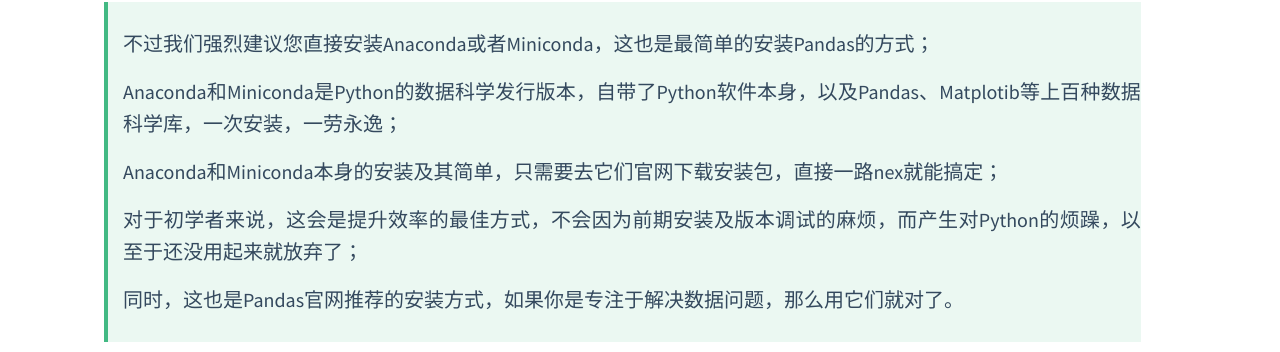
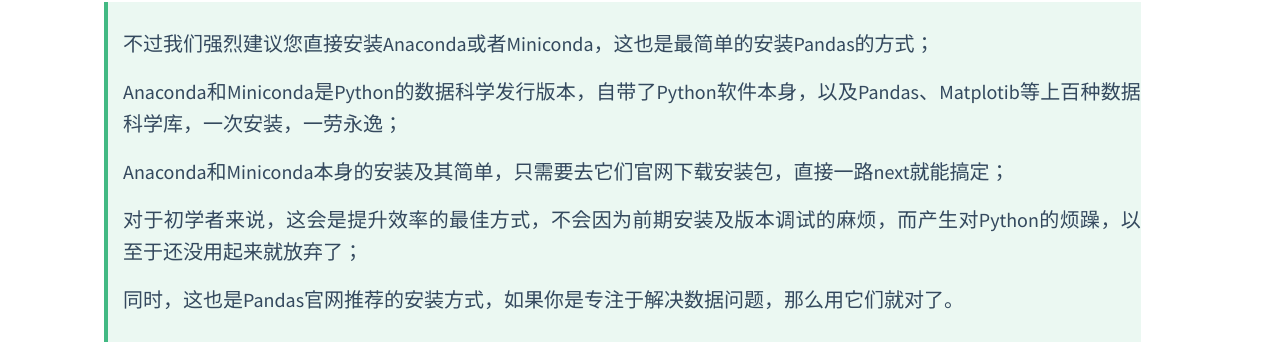
Before and after one commit to ssskz/ssskz.github.io, a Jekyll site: the page built from _posts/2023-2-28-Pandas.md, in a window 1280 px wide and 900 px high, scrolled down 1617 px. Shown: the part 101-453 px from the top of the window. Built offline with Jekyll 4.4.1, drawn with Linux system fonts in a browser that asks for light colours; our own code applies the rules of GitHub Pages for plain Markdown files; a script that is not in the unit is left out.

Commit message:
update
Signed-off-by: ssskz <12497590+ssskz@user.noreply.gitee.com>

```diff
--- a/_posts/2023-2-28-Pandas.md
+++ b/_posts/2023-2-28-Pandas.md
@@ -63,7 +63,7 @@
 >
 >Anaconda和Miniconda是Python的数据科学发行版本，自带了Python软件本身，以及Pandas、Matplotib等上百种数据科学库，一次安装，一劳永逸；
 >
->Anaconda和Miniconda本身的安装及其简单，只需要去它们官网下载安装包，直接一路nex就能搞定；
+>Anaconda和Miniconda本身的安装及其简单，只需要去它们官网下载安装包，直接一路next就能搞定；
 >
 >对于初学者来说，这会是提升效率的最佳方式，不会因为前期安装及版本调试的麻烦，而产生对Python的烦躁，以至于还没用起来就放弃了；
 >
```
